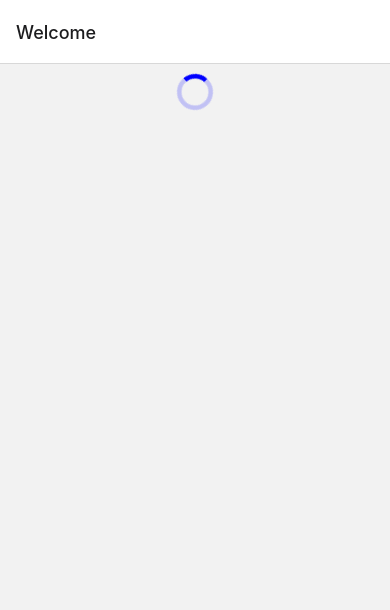
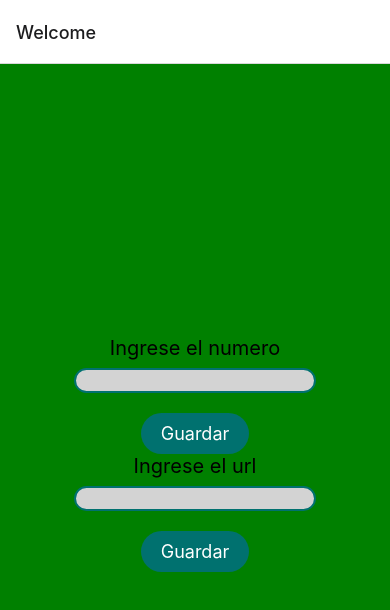
Before and after one commit to GuidoSchulman/React-Native---TPRN05---TP-Integrador, a React Native app in the folder app/: screen /ConfigAplicacion in a window 390 px wide. Before the commit this address had no page. Shown: the top 610 px of the page. Built offline with nearby package versions, Linux system fonts and the light colour scheme.

Commit message:
Pantalla config

```diff
--- a/app/App.js
+++ b/app/App.js
@@ -3,14 +3,20 @@ import { createNativeStackNavigator } from '@react-navigation/native-stack';
 import { StatusBar } from 'expo-status-bar';
 import { StyleSheet, Text, View } from 'react-native';
 import SplashScreen from "./src/screens/SplashScreen"
+import ConfigAplicacion from './src/screens/ConfigAplicacion';
 const Stack = createNativeStackNavigator();
 export default function App() {
   return (
     <NavigationContainer>
-     <Stack.Navigator initialRouteName="SplashScreen">
+     <Stack.Navigator initialRouteName="ConfigAplicacion">
         <Stack.Screen
           name="SplashScreen"
           component={SplashScreen}
+          options={{ title: "Welcome" }}
+        />
+         <Stack.Screen
+          name="ConfigAplicacion"
+          component={ConfigAplicacion}
           options={{ title: "Welcome" }}
         />
       </Stack.Navigator>
--- a/app/package.json
+++ b/app/package.json
@@ -9,9 +9,11 @@
     "web": "expo start --web"
   },
   "dependencies": {
+    "@react-native-async-storage/async-storage": "^1.19.3",
     "@react-navigation/native": "^6.1.9",
     "@react-navigation/native-stack": "^6.9.16",
     "@react-navigation/stack": "^6.3.20",
+    "asyncStorage": "^0.1.0",
     "expo": "~49.0.15",
     "expo-status-bar": "~1.6.0",
     "node": "^21.0.0",
--- /dev/null
+++ b/app/src/appService.js
@@ -0,0 +1,15 @@
+import AsyncStorage from "@react-native-async-storage/async-storage";
+const PHONENUMBER_KEY = "PHONE_NUMBER";
+const VIDEOURL_KEY = "VIDEO_URL";
+class AppServices{
+    guardarNumero = async(numero)=>{
+            console.log("Numero de telefono: ", numero);
+            await AsyncStorage.setItem(PHONENUMBER_KEY, numero);
+    };
+    guardarUrl = async(url)=>{
+        console.log("url: ", url);
+        await AsyncStorage.setItem(VIDEOURL_KEY, url);
+};
+
+}
+export default AppServices;
--- a/app/src/screens/ConfigAplicacion.js
+++ b/app/src/screens/ConfigAplicacion.js
@@ -0,0 +1,79 @@
+import React, { useState } from 'react';
+import { StyleSheet, Text, TextInput, TouchableOpacity, View } from 'react-native';
+import AppServices from '../appService'; // Asegúrate de que la ruta del archivo sea correcta
+
+const appService = new AppServices(); // Crea una instancia de AppServices
+
+export default function ConfigAplicacion() {
+  const [numero, setNumero] = useState('');
+  const [url, setUrl] = useState('');
+  const GuardarNumero = async (numero) => {
+    await appService.guardarNumero(numero); // Usa el método de la instancia de AppServices
+  };
+  const GuardarUrl = async (url) => {
+    await appService.guardarUrl(url); // Usa el método de la instancia de AppServices
+  };
+
+  return (
+    <View style={styles.container}>
+      <Text style={styles.textoPrincipal}>Ingrese el numero</Text>
+      <TextInput
+        onChangeText={setNumero}
+        value={numero}
+        style={styles.input}
+        keyboardType="numeric"
+      />
+      <TouchableOpacity onPress={() => GuardarNumero(numero)} style={styles.boton}>
+        <Text style={styles.textoBoton}>Guardar</Text>
+      </TouchableOpacity>
+
+      <Text style={styles.textoPrincipal}>Ingrese el url</Text>
+      <TextInput
+        onChangeText={setUrl}
+        value={url}
+        style={styles.input}
+
+      />
+      <TouchableOpacity onPress={() => GuardarUrl(url)} style={styles.boton}>
+        <Text style={styles.textoBoton}>Guardar</Text>
+      </TouchableOpacity>
+    </View>
+  );
+}
+
+const styles = StyleSheet.create({
+  container: {
+    flex: 1,
+    backgroundColor: 'green',
+    alignItems: 'center',
+    justifyContent: 'center',
+    height: '100%',
+  },
+  input: {
+    backgroundColor: 'lightgray',
+    borderRadius: 23,
+    paddingVertical: 2,
+    paddingHorizontal: 10,
+    marginHorizontal: 55,
+    borderWidth: 2,
+    marginTop: 8,
+    justifyContent: 'center',
+    borderColor: '#00716F',
+  },
+  textoPrincipal: {
+    fontSize: 20,
+    alignSelf: 'center',
+  },
+  boton: {
+    backgroundColor: '#00716F',
+    borderRadius: 23,
+    paddingVertical: 10,
+    paddingHorizontal: 20,
+    marginTop: 20,
+  },
+  textoBoton: {
+    color: 'white',
+    textAlign: 'center',
+    fontSize: 18,
+  },
+});
```
Also changed, not shown: 1 other file (tests, documents, lock files or other folders).
